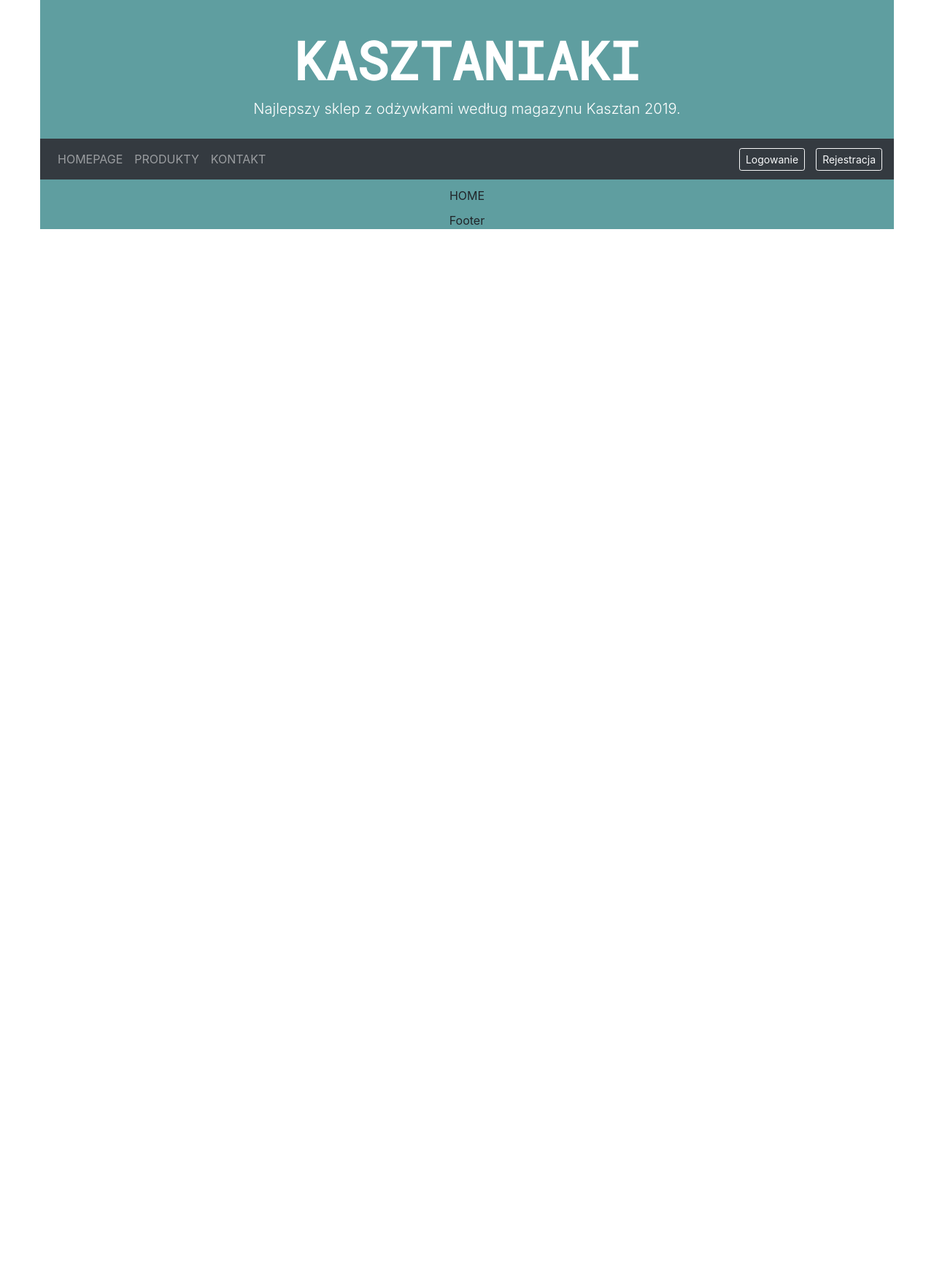
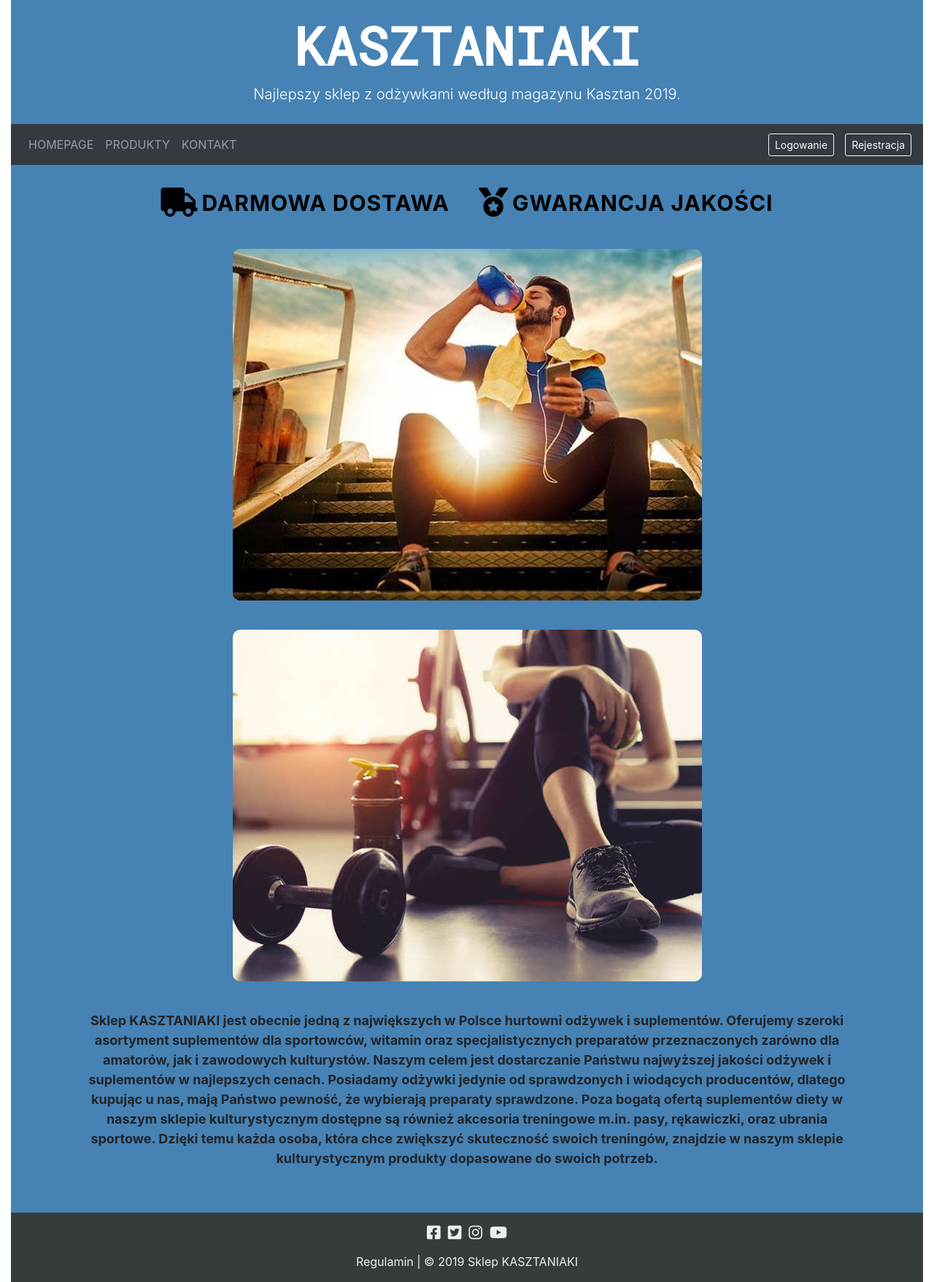
Before and after one commit to Sensei14/ProjektAI, a React (Create React App) app: page / in a window 1280 px wide. Shown: the whole page at 73% size. Before the commit the page ends 800 px from the top, so only its background shows below. Built offline with nearby package versions, Linux system fonts and the light colour scheme.

Commit message:
homepage done

```diff
--- a/src/layouts/Content.js
+++ b/src/layouts/Content.js
@@ -3,16 +3,16 @@ import { Route, Switch } from "react-router-dom";
 import RegisterPage from "../pages/RegisterPage";
 import ContactPage from "../pages/ContactPage";
 import ProductPage from "../pages/ProductPage";
+import HomePage from "../pages/HomePage";
 
 const Content = () => {
   return (
     <div className="content">
       <Switch>
-        <Route path="/" exact component={() => "HOME"} />
+        <Route path="/" exact component={HomePage} />
         <Route path="/products" component={ProductPage} />
         <Route path="/contact" component={ContactPage} />
         <Route path="/register" component={RegisterPage} />
-
 
         <Route component={() => "ERROR PAGE"} />
       </Switch>
--- a/src/layouts/Footer.js
+++ b/src/layouts/Footer.js
@@ -1,11 +1,21 @@
 import React from "react";
+import "../styles/footer.css";
 const Footer = () => {
   return (
-  <div className="footer">
+    <div className="footer">
+      <div>
+        <i className="fab fa-facebook-square fa-lg" />
 
-  Footer
+        <i className="fab fa-twitter-square fa-lg" />
 
-   </div>)
+        <i className="fab fa-instagram fa-lg" />
+        <i className="fab fa-youtube fa-lg" />
+      </div>
+      <div className="footer-copyright py-3">
+        Regulamin | © 2019 Sklep KASZTANIAKI
+      </div>
+    </div>
+  );
 };
 
 export default Footer;
--- a/src/pages/HomePage.js
+++ b/src/pages/HomePage.js
@@ -0,0 +1,45 @@
+import React from "react";
+import "../styles/homepage.css";
+import img1 from "../images/home1.jpg";
+
+import img2 from "../images/home2.jpg";
+
+const HomePage = () => {
+  return (
+    <div className="homepage">
+      <div className="homeicons">
+        <span>
+          <i class="fas fa-truck fa-lg" />
+          Darmowa Dostawa
+        </span>
+        <span>
+          <i class="fas fa-medal fa-lg"> </i>
+          Gwarancja jakości
+        </span>
+      </div>
+
+      <div>
+        <img src={img1} alt="home1" />
+
+        <img src={img2} alt="home2" />
+      </div>
+
+      <p>
+        Sklep KASZTANIAKI jest obecnie jedną z największych w Polsce hurtowni
+        odżywek i suplementów. Oferujemy szeroki asortyment suplementów dla
+        sportowców, witamin oraz specjalistycznych preparatów przeznaczonych
+        zarówno dla amatorów, jak i zawodowych kulturystów. Naszym celem jest
+        dostarczanie Państwu najwyższej jakości odżywek i suplementów w
+        najlepszych cenach. Posiadamy odżywki jedynie od sprawdzonych i
+        wiodących producentów, dlatego kupując u nas, mają Państwo pewność, że
+        wybierają preparaty sprawdzone. Poza bogatą ofertą suplementów diety w
+        naszym sklepie kulturystycznym dostępne są również akcesoria treningowe
+        m.in. pasy, rękawiczki, oraz ubrania sportowe. Dzięki temu każda osoba,
+        która chce zwiększyć skuteczność swoich treningów, znajdzie w naszym
+        sklepie kulturystycznym produkty dopasowane do swoich potrzeb.
+      </p>
+    </div>
+  );
+};
+
+export default HomePage;
--- a/src/styles/App.css
+++ b/src/styles/App.css
@@ -2,11 +2,11 @@
 
 body {
   margin: 0;
-  padding: 0 40px 0 40px;
+  padding: 0;
 }
 
 .app {
-  background-color: cadetblue;
+  background-color: steelblue;
   text-align: center;
   display: grid;
   grid-template-areas:
@@ -27,15 +27,10 @@ body {
 
 .content {
   grid-area: c;
+  min-height: 60vh;
 }
 
 .footer {
   grid-area: f;
+  margin-top: 25px;
 }
-
-#loadingpage {
-  text-align: center;
-  font-size: 40px;
-  padding: 250px;
-  font-family: "Roboto Mono", monospace;
-}
--- /dev/null
+++ b/src/styles/footer.css
@@ -0,0 +1,8 @@
+.footer i {
+  padding: 0 5px 0 5px;
+}
+.footer {
+  background-color: #363c3d;
+  color: #eee;
+  padding-top: 15px;
+}
--- a/src/styles/header.css
+++ b/src/styles/header.css
@@ -1,16 +1,13 @@
 #logotext {
-
- font-family: 'Roboto Mono', monospace;
- font-weight: 900;
- color: white;
+  font-family: "Roboto Mono", monospace;
+  font-weight: 900;
+  color: white;
 }
 
 .lead {
-  color:white;
+  color: white;
 }
 
 .logomarg {
-
-margin-top: 40px;
-
+  margin-top: 20px;
 }
--- /dev/null
+++ b/src/styles/homepage.css
@@ -0,0 +1,27 @@
+.homepage {
+  text-align: center;
+  font-size: 18px;
+  font-weight: bold;
+}
+
+.homepage img {
+  border-radius: 30px;
+  padding: 20px;
+}
+
+.homepage p {
+  padding: 20px 90px 10px 90px;
+}
+
+.homeicons span {
+  color: black;
+  display: inline-block;
+  padding: 20px;
+  margin: 0;
+  font-size: 30px;
+  text-transform: uppercase;
+  letter-spacing: 1px;
+}
+.homeicons i {
+  margin-right: 5px;
+}
```
Also changed, not shown: src/images/home1.jpg (added), src/images/home2.jpg (added).
